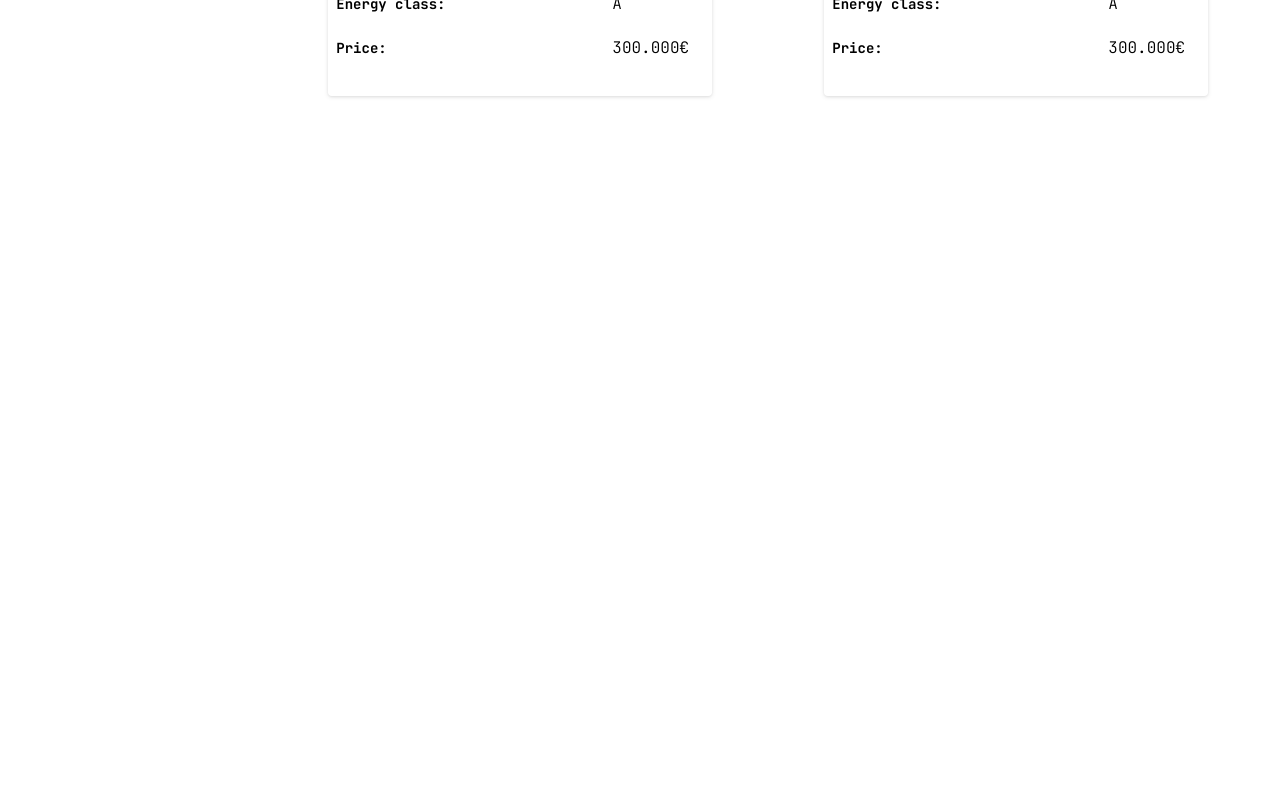
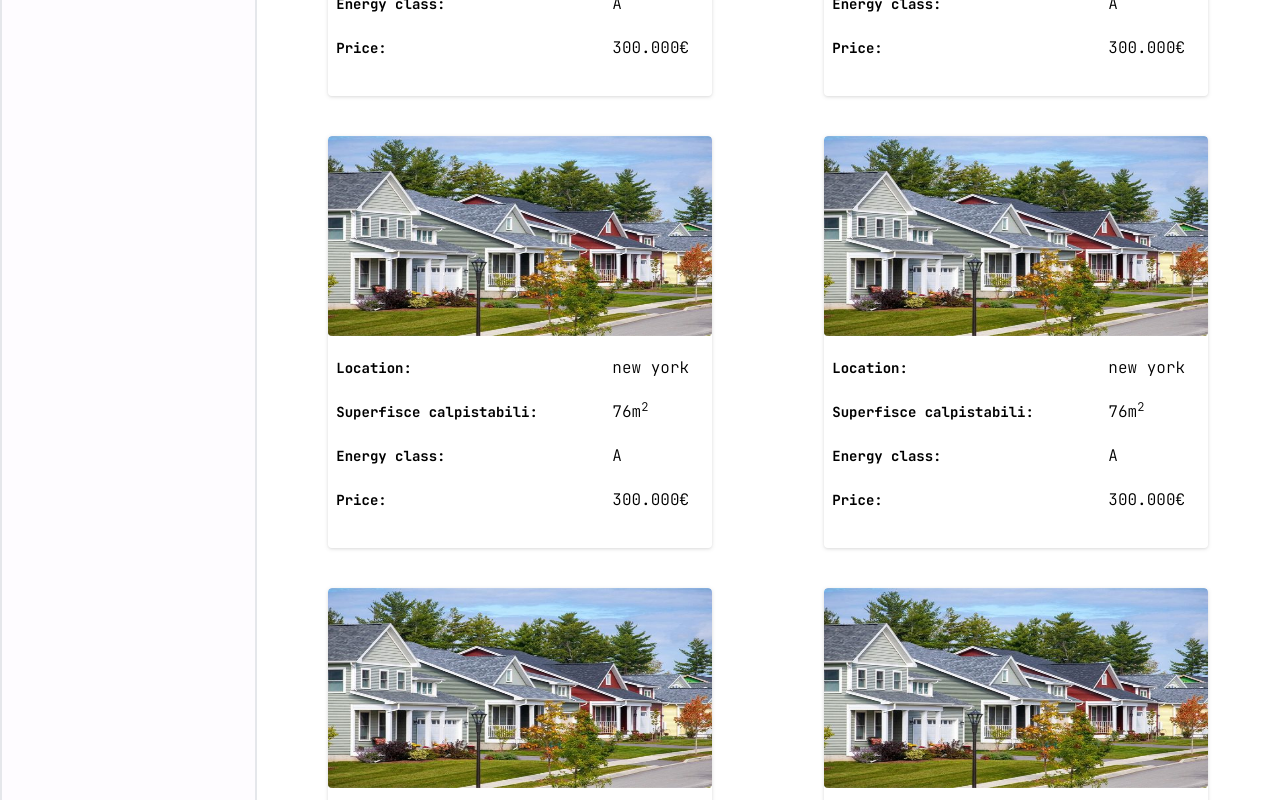
Before and after one commit to urbobb/real-estate-listings, a Next.js app: page /listings in a window 1280 px wide. Shown: the part 1320-2120 px from the top of the page. Before the commit the page ends 1436 px from the top, so only its background shows below. Built offline with nearby package versions, Linux system fonts and the light colour scheme.

Commit message:
sidebar with fixed position. updated Listingscard and added more houses inside the object array

```diff
--- a/app/components/ListingsCard/index.tsx
+++ b/app/components/ListingsCard/index.tsx
@@ -24,7 +24,7 @@ const ListingsCard = ({
       <a href={`/listings/${id}`} target="_blank" className="w-full">
         <div className="md:w-full h-[200px]  overflow-hidden ">
           <Image
-            className="md:h-full md:w-full rounded hover:scale-110 hover:opacity-70 duration-500 ease-out delay-100 hover:cursor-pointer "
+            className="md:h-full md:w-full rounded hover:scale-105 duration-500 ease-out delay-100 hover:cursor-pointer "
             src={listingsImage}
             alt={listingsImage.toString()}
           />
--- a/app/listings/page.tsx
+++ b/app/listings/page.tsx
@@ -85,9 +85,9 @@ export default function Listings() {
   }
 
   return (
-    <div className="relative h-screen w-screen pt-20">
-      <div className="flex md:flex-row flex-col md:w-screen h-screen ">
-        <div className="flex basis-1/4 border-2 h-screen mx-auto bg-[#FEFCFF]">
+    <div className="relative min-h-screen w-screen pt-20">
+      <div className="flex md:flex-row flex-col md:w-screen min-h-screen ">
+        <div className="flex basis-1/4 border-2 min-h-screen mx-auto bg-[#FEFCFF]">
           {/* SEARCHBAR */}
           <div
             className="md:fixed md:basis-1/4 md:left-0 md:top-0 md:bottom-0
--- a/app/shared/HousesList.ts
+++ b/app/shared/HousesList.ts
@@ -54,4 +54,36 @@ export const houses = [
     price: 300.0,
     id: 7,
   },
+  {
+    listingsImage: House6,
+    location: "new york",
+    area: 76,
+    energyClass: "A",
+    price: 300.0,
+    id: 7,
+  },
+  {
+    listingsImage: House6,
+    location: "new york",
+    area: 76,
+    energyClass: "A",
+    price: 300.0,
+    id: 7,
+  },
+  {
+    listingsImage: House6,
+    location: "new york",
+    area: 76,
+    energyClass: "A",
+    price: 300.0,
+    id: 7,
+  },
+  {
+    listingsImage: House6,
+    location: "new york",
+    area: 76,
+    energyClass: "A",
+    price: 300.0,
+    id: 7,
+  },
 ];
```
